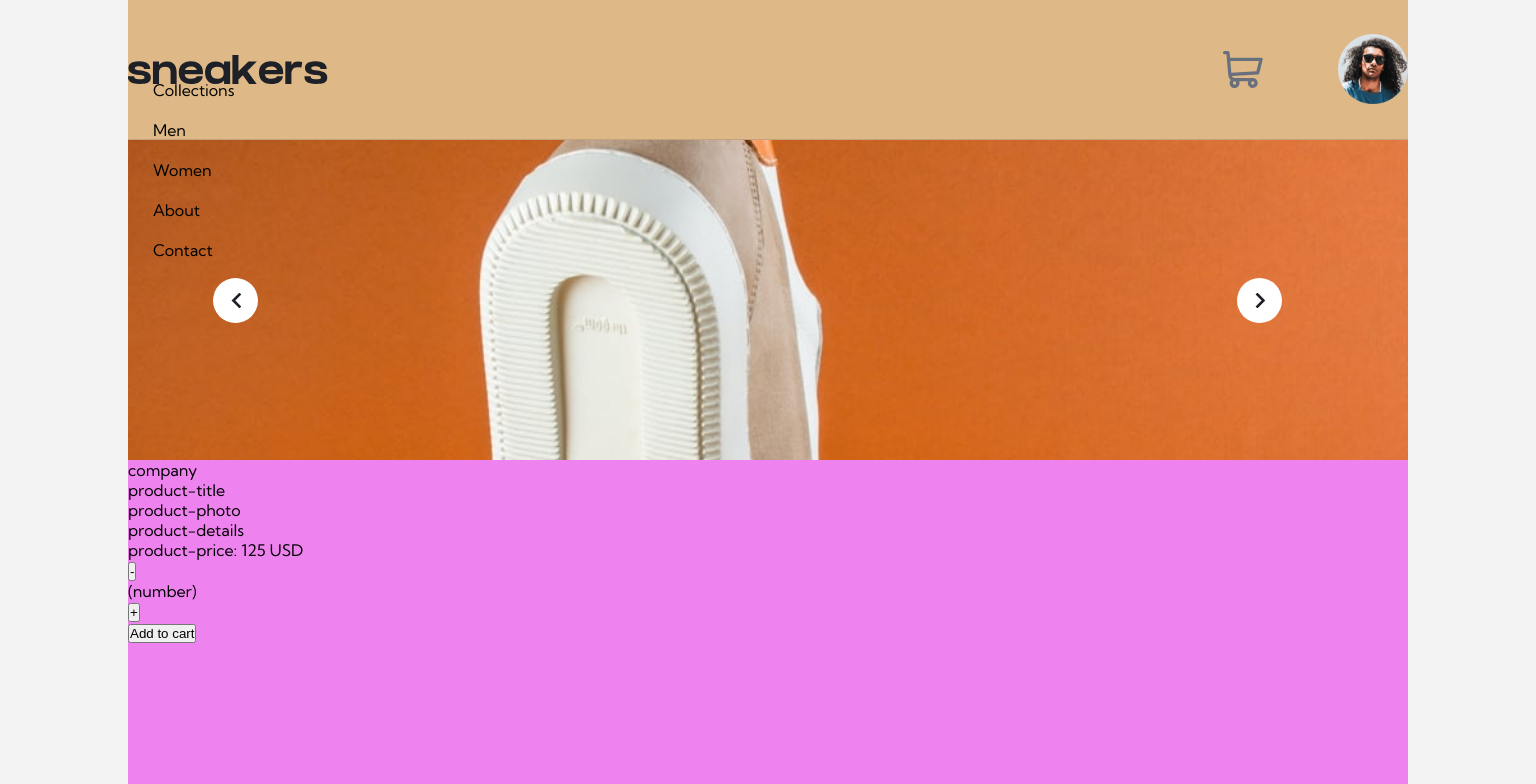
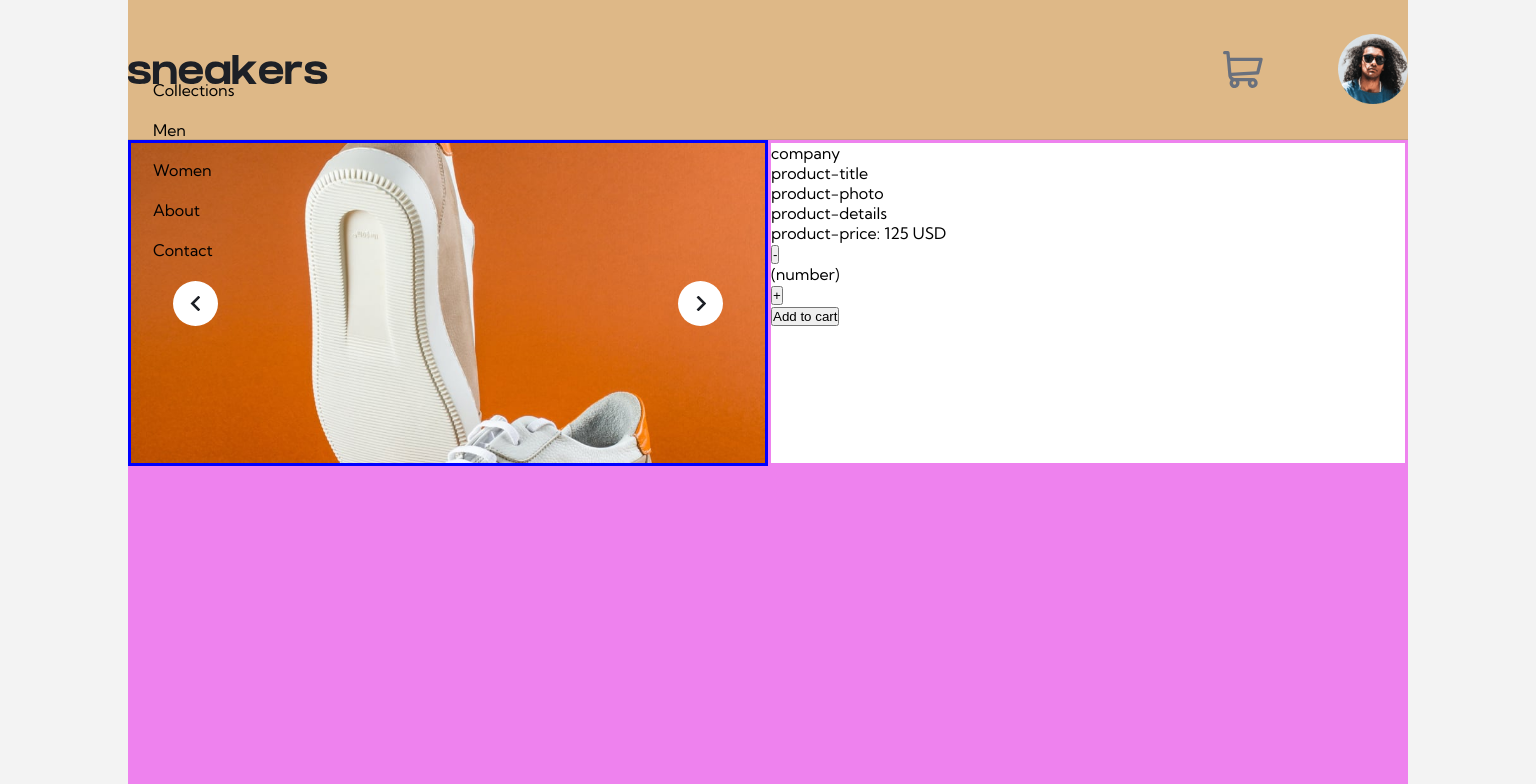
Before and after one commit to j-eick/ecom-productPage, a React (Vite) app: page / in a window 1536 px wide. Shown: the top 784 px of the page. Built offline with nearby package versions, Linux system fonts and the light colour scheme.

Commit message:
Added ProductContainer comp

```diff
--- a/src/App.tsx
+++ b/src/App.tsx
@@ -11,7 +11,7 @@ import { useState } from "react";
 import { SVGstorage } from "./util/SVGstorage";
 import styles from "./components/SideMenu/Sidemenu.module.scss";
 import Image from "./components/Image/Image";
-import Caroussel from "./components/Caroussel/Caroussel";
+// import Caroussel from "./components/Caroussel/Caroussel";
 import ProductContainer from "./components/ProductContainer/ProductContainer";
 
 // console.clear();
@@ -55,35 +55,7 @@ function App() {
             <Image variant="avatar" src="/images/image-avatar.png" alt="logo" />
           </Nav>
         </Header>
-        <ProductContainer>
-          <section className="leftSide">
-            <Caroussel />
-            <div className="preview"></div>
-          </section>
-          <section className="rightSide">
-            <div className="product">
-              <div className="company">company</div>
-              <div className="product-title">product-title</div>
-              <div className="product-photo">product-photo</div>
-              <div className="product-desciption">product-details</div>
-              <div className="product-price">product-price: 125 USD</div>
-              <div>
-                <ul>
-                  <li>
-                    <button>-</button>
-                  </li>
-                  <li>
-                    <span>(number)</span>
-                  </li>
-                  <li>
-                    <button>+</button>
-                  </li>
-                </ul>
-                <button>Add to cart</button>
-              </div>
-            </div>
-          </section>
-        </ProductContainer>
+        <ProductContainer />
       </Main>
     </PageContainer>
   );
--- a/src/components/ProductContainer/ProductContainer.module.css
+++ b/src/components/ProductContainer/ProductContainer.module.css
@@ -1 +1,22 @@
-/*# sourceMappingURL=ProductContainer.module.css.map */
+@media (min-width: 1440px) {
+  .productContainer {
+    min-height: 100%;
+    width: 100%;
+    display: flex;
+    background-color: white;
+  }
+}
+
+@media (min-width: 1440px) {
+  .leftSide {
+    width: 50%;
+    border: 3px solid blue;
+  }
+}
+
+@media (min-width: 1440px) {
+  .rightSide {
+    width: 50%;
+    border: 3px solid violet;
+  }
+}/*# sourceMappingURL=ProductContainer.module.css.map */
--- a/src/components/ProductContainer/ProductContainer.module.scss
+++ b/src/components/ProductContainer/ProductContainer.module.scss
@@ -1,2 +1,25 @@
+@import "../../styles/breakpoints/breakpoints.scss";
+
 .productContainer {
+  @include wide {
+    min-height: 100%;
+    width: 100%;
+    display: flex;
+
+    background-color: white;
+  }
 }
+
+.leftSide {
+  @include wide {
+    width: 50%;
+    border: 3px solid blue;
+  }
+}
+
+.rightSide {
+  @include wide {
+    width: 50%;
+    border: 3px solid violet;
+  }
+}
--- a/src/components/ProductContainer/ProductContainer.tsx
+++ b/src/components/ProductContainer/ProductContainer.tsx
@@ -1,10 +1,39 @@
-import { ReactNode } from "react";
 import styles from "./ProductContainer.module.scss";
+import Caroussel from "../Caroussel/Caroussel";
 
-type ProductContainerProps = {
-  children: ReactNode;
-};
+export default function ProductContainer() {
+  return (
+    <section className={styles.productContainer}>
+      {/* ######## LEFT SIDE ########## */}
+      <section className={styles.leftSide}>
+        <Caroussel />
+        <div className="preview"></div>
+      </section>
 
-export default function ProductContainer({ children }: ProductContainerProps) {
-  return <section className={styles.productContainer}>{children}</section>;
+      {/* ######## RIGHT SIDE  ########## */}
+      <section className={styles.rightSide}>
+        <div className="product">
+          <div className="company">company</div>
+          <div className="product-title">product-title</div>
+          <div className="product-photo">product-photo</div>
+          <div className="product-desciption">product-details</div>
+          <div className="product-price">product-price: 125 USD</div>
+          <div>
+            <ul>
+              <li>
+                <button>-</button>
+              </li>
+              <li>
+                <span>(number)</span>
+              </li>
+              <li>
+                <button>+</button>
+              </li>
+            </ul>
+            <button>Add to cart</button>
+          </div>
+        </div>
+      </section>
+    </section>
+  );
 }
```
Also changed, not shown: 1 other file (tests, documents, lock files or other folders).
